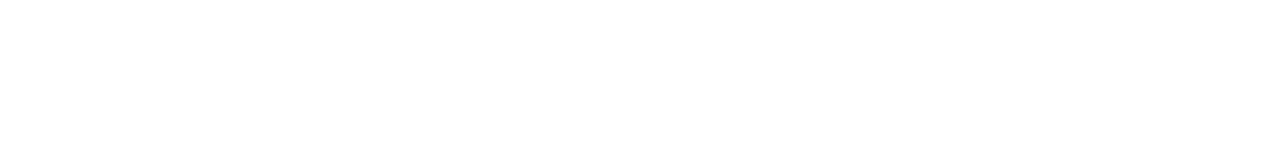
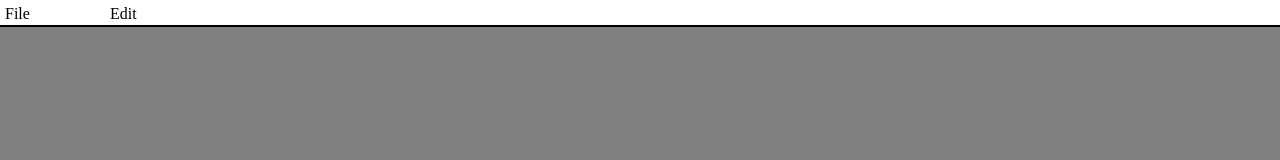
Before and after one commit to jjg/jsos-uikit, a plain HTML site: page index.html in a window 1280 px wide. Drawn offline with Linux system fonts and the light colour scheme.

Commit message:
basic menu working

```diff
--- a/index.html
+++ b/index.html
@@ -2,8 +2,141 @@
 	<head>
 		<title>jsos uikit demo</title>
 		<style>
+			body {
+				background-color: grey;
+			}
 		</style>
 	</head>
 	<body>
+
+		<div>some content</div>
+
+		<script>
+			// menu
+			var jsos_menubar = {
+				menus: {},
+				update: function(){
+
+					// redraw the menu
+					var menubar_container = document.createElement("div");
+					menubar_container.id = "menubar";
+					menubar_container.style.position="absolute";
+					menubar_container.style.top = "0";
+					menubar_container.style.left = "0";
+					menubar_container.style.width = "100%";
+					menubar_container.style.height = "25px";
+					menubar_container.style.backgroundColor = "white";
+					menubar_container.style.borderBottom = "2px solid black";
+
+					document.body.appendChild(menubar_container);
+
+					for(var menu in this.menus){
+						if(this.menus.hasOwnProperty(menu)){
+
+							// add menu to menubar
+							var a_menu = this.menus[menu];
+							a_menu.closed = true;
+
+							var menu_container = document.createElement("div");
+							menu_container.id = a_menu.label + "_menu";
+							menu_container.innerHTML = a_menu.label;
+							menu_container.style.width = "100";
+							menu_container.style.marginTop = "2px";
+							menu_container.style.marginLeft = "5px";
+							menu_container.style.paddingTop = "3px";
+							menu_container.style.cssFloat = "left";
+
+							// experimental, feels recursive so keep an eye on this...
+							a_menu.menu_container = menu_container;
+
+							menu_container.onclick = function(selected_menu){
+
+								return function(){
+
+									if(selected_menu.closed){
+
+										// highlight the menu title
+										selected_menu.menu_container.style.color = "white";
+										selected_menu.menu_container.style.backgroundColor = "black";
+
+										// load the menu items
+										for(var menu_item in selected_menu.items){
+											if(selected_menu.items.hasOwnProperty(menu_item)){
+
+												// add menu item to menu
+												var a_menu_item = selected_menu.items[menu_item];
+												var menu_item_container = document.createElement("div");
+
+												// menu item "style"
+												menu_item_container.style.color = "black";
+												menu_item_container.style.backgroundColor = "white";
+												menu_item_container.style.height = "25px";
+												menu_item_container.style.marginLeft = "1px";
+												menu_item_container.style.marginRight = "1px";
+												menu_item_container.style.padding = "3px";
+
+												// add a bit of bottom margin for the last menu item
+												if(a_menu_item.seq === selected_menu.items.length){
+													menu_item_container.style.marginBottom = "1px";
+												}
+
+												menu_item_container.innerHTML = a_menu_item.label;
+												menu_item_container.onclick = a_menu_item.handler;
+
+												selected_menu.menu_container.appendChild(menu_item_container);
+											}
+										}
+
+										selected_menu.closed = false;
+
+									} else {
+
+										// un-highlight the menu
+										selected_menu.menu_container.style.color = "black";
+										selected_menu.menu_container.style.backgroundColor = "white";
+										selected_menu.menu_container.innerHTML = selected_menu.label;
+										selected_menu.closed = true;
+									}
+
+								};
+							}(a_menu);
+
+							menubar_container.appendChild(menu_container);
+						}
+					}
+				}
+			};
+
+			var status_bar = {};
+			var modal_dialog = {};
+
+			// dialog
+			// button
+
+			// init the menu bar
+
+			// ...using an object literal
+			jsos_menubar.menus.File = {"label":"File","items":[{"seq":1,"label":"New","handler":function(){alert()}},{"seq":2,"label":"Open"},{"seq":3,"label":"Save"}]};
+
+			// ... declaratively
+			var edit_menu = {};
+			edit_menu.label = "Edit"
+			edit_menu.items = [];
+
+			var edit_menu_item = {};
+			edit_menu_item.seq = 1;
+			edit_menu_item.label = "Copy";
+			edit_menu_item.handler = function(){
+				alert("copy clicked!");
+			};
+
+			edit_menu.items.push(edit_menu_item);
+
+			jsos_menubar.menus.Edit = edit_menu;
+
+			// now draw the menu
+			jsos_menubar.update();
+
+		</script>
 	</body>
 </html>
```
Also changed, not shown: 1 other file.
